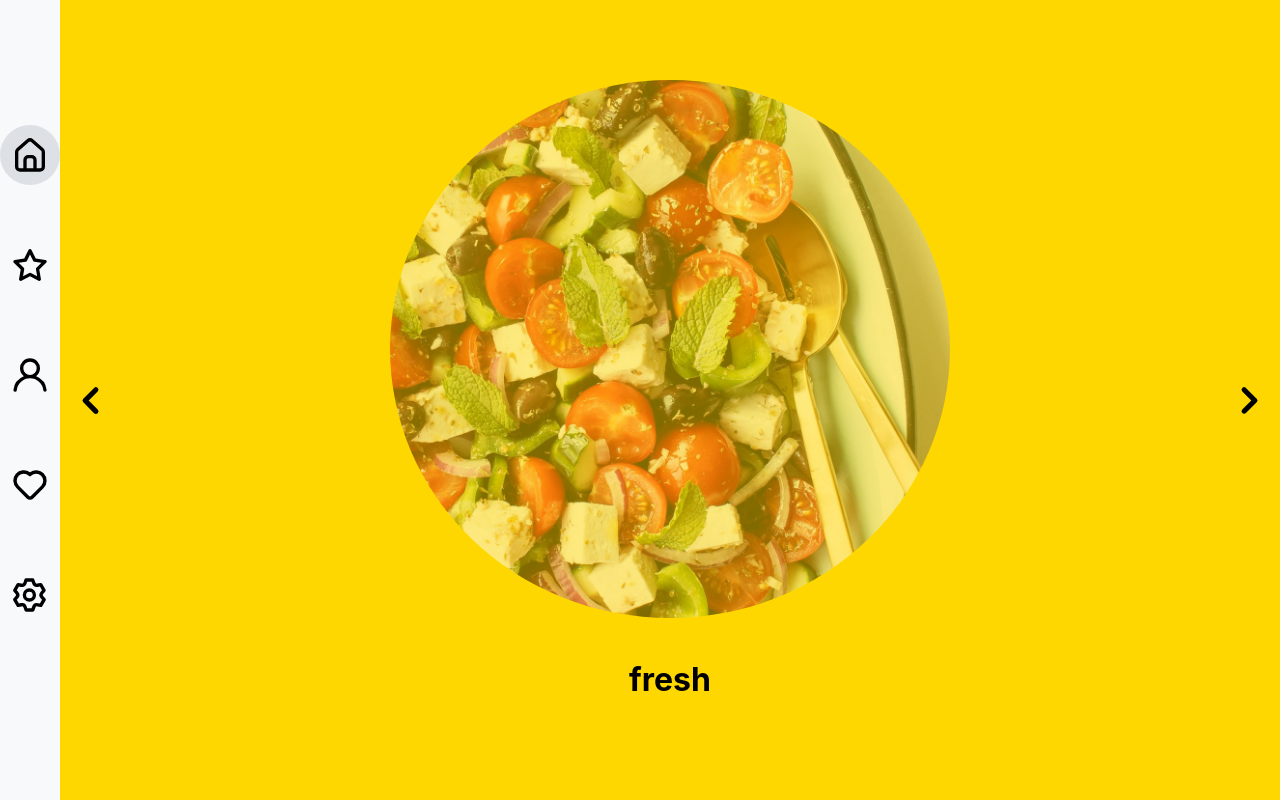
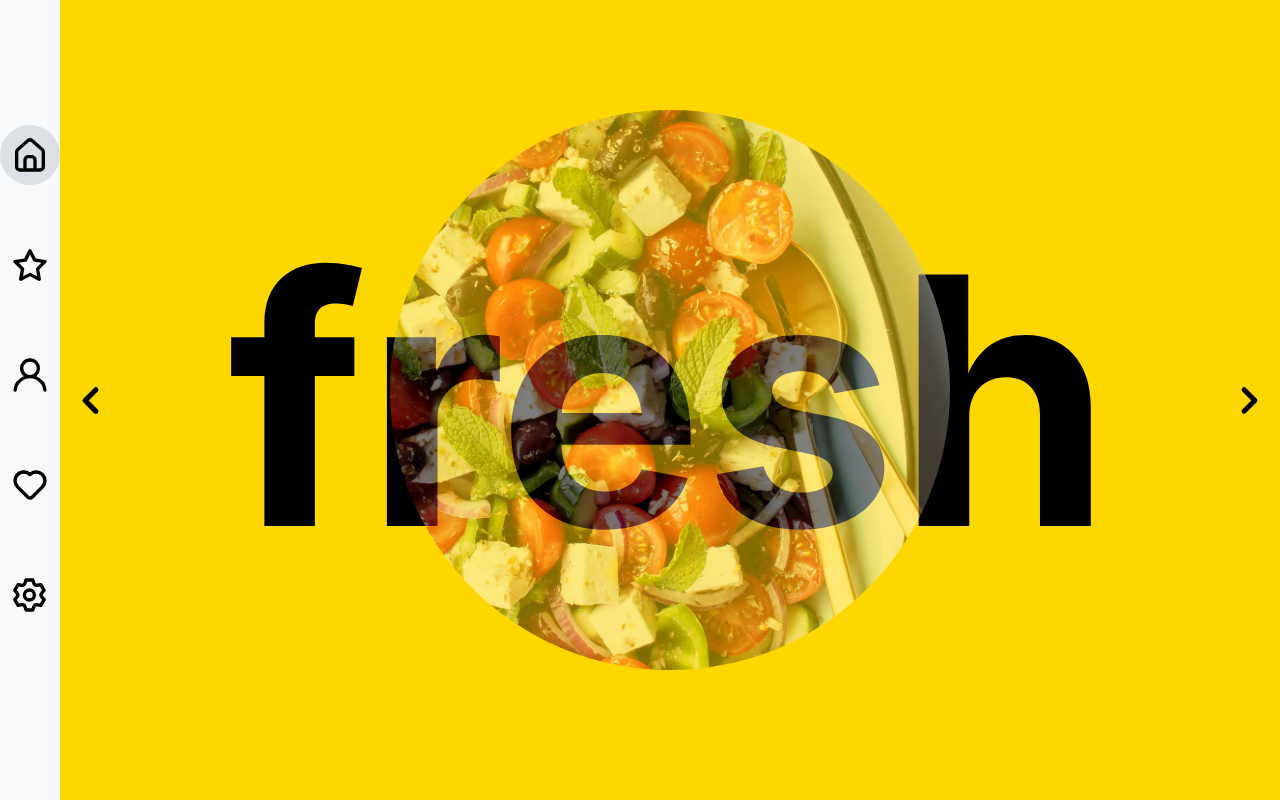
Before and after one commit to dlatth/project_YoriEat-react-deployment-repo, a React (Create React App) app: page /mainCategories in a window 1280 px wide. Built offline with nearby package versions, Linux system fonts and the light colour scheme.

Commit message:
💄 style: Add class name to h1 element in return statement
- Assigned a class name to the h1 element in the return statement for better styling control

```diff
--- a/src/pages/mainCategories.tsx
+++ b/src/pages/mainCategories.tsx
@@ -59,7 +59,9 @@ const MainCategories: React.FC = () => {
       </div>
       <div className="category-content">
         <div className="category-image" style={{ backgroundImage: `url(${currentCategory.image})` }}></div>
-        <h1 style={{ color: currentCategory.txt_color }}>{currentCategory.name}</h1>
+        <h1 className="current-category-title" style={{ color: currentCategory.txt_color }}>
+          {currentCategory.name}
+        </h1>
       </div>
       <div className="arrow" onClick={handleNextClick}>
         <img src={`${process.env.PUBLIC_URL}/images/angleRight.svg`} alt="Next" />
--- a/src/styles/mainCategories.css
+++ b/src/styles/mainCategories.css
@@ -47,7 +47,7 @@
 }
 
 /* 카테고리 이름 스타일 */
-.current-category-title {
+h1 {
   font-size: 27vw;
   line-height: 1.2;
   word-wrap: break-word;
```
